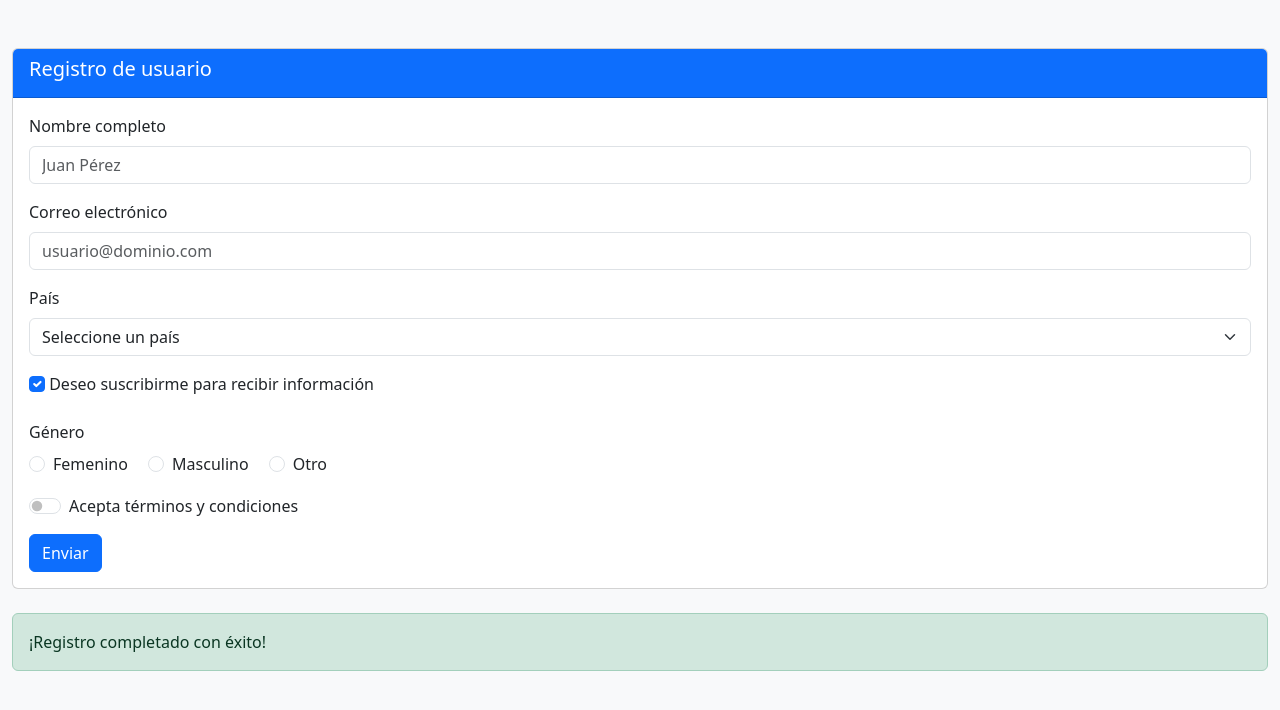
After one commit to Stevengt1/webCS, a PHP site: page /WebCS_C4/clase04.html in a window 1280 px wide. The commit adds this page. Shown: the top 710 px of the page. Run offline with PHP 8.4, Linux system fonts and the light colour scheme.

Commit message:
Commit de la clase 4
Creacion del HTML de la clase 4, bootstrap y ordenamiento de archivos en el Guthub

```diff
--- a/Styles/styles.css
+++ b/Styles/styles.css
@@ -49,9 +49,3 @@ label {
     color: #1A237E;
     font-size: 14px;
 }
-
-/*Preguntas para el profe
-    Por que el border-collapse no puede estar en una misma linea que el border, pero el border-style y border-color si?
-    Diferencia entre el hijo directo y hermano general porque el hijo directo dice que todos los <p> que esten dentro de <h> tendran x cosa
-    y el hermano general dice que todos los <p> hermanos que esten en <h> tendran x cosa
-*/
--- a/Tarea1.html
+++ b/Tareas/Tarea1.html
@@ -4,7 +4,7 @@
 <head>
     <meta charset="UTF-8">
     <title>Kimchi Tradicional</title>
-    <link rel="stylesheet" href="Styles/tareastyles.css">
+    <link rel="stylesheet" href="/Styles/TareaStyles/tareastyles.css">
     <link href="https://cdn.jsdelivr.net/npm/bootstrap@5.3.6/dist/css/bootstrap.min.css" rel="stylesheet"
         integrity="sha384-4Q6Gf2aSP4eDXB8Miphtr37CMZZQ5oXLH2yaXMJ2w8e2ZtHTl7GptT4jmndRuHDT" crossorigin="anonymous">
 </head>
--- /dev/null
+++ b/WebCS_C4/clase04.html
@@ -0,0 +1,82 @@
+<!DOCTYPE html>
+<html>
+
+<head>
+    <meta charset="UTF-8">
+    <title></title>
+    <link href="https://cdn.jsdelivr.net/npm/bootstrap@5.3.6/dist/css/bootstrap.min.css" rel="stylesheet"
+        integrity="sha384-4Q6Gf2aSP4eDXB8Miphtr37CMZZQ5oXLH2yaXMJ2w8e2ZtHTl7GptT4jmndRuHDT" crossorigin="anonymous">
+    <script src="https://cdn.jsdelivr.net/npm/bootstrap@5.3.6/dist/js/bootstrap.bundle.min.js"
+        integrity="sha384-j1CDi7MgGQ12Z7Qab0qlWQ/Qqz24Gc6BM0thvEMVjHnfYGF0rmFCozFSxQBxwHKO"
+        crossorigin="anonymous"></script>
+</head>
+
+<body class="bg-light">
+    <div class="container-fluid mt-5">
+        <!--container: Envuelve el contenido manteniendo el ancho máximo para así siempre tener el contenido organizado-->
+        <!--mt-5: margin-top de tamaño 5-->
+        <div class="card">
+            <div class="card-header bg-primary text-white">
+                <h5 class="card-title">Registro de usuario</h5>
+            </div>
+            <div class="card-body">
+                <form>
+                    <div class="mb-3">
+                        <label for="nombre" class="form-label">Nombre completo</label>
+                        <input type="text" class="form-control" id="nombre" placeholder="Juan P&eacute;rez">
+                    </div>
+
+                    <div class="mb-3">
+                        <label for="email" class="form-label">Correo electr&oacute;nico</label>
+                        <input type="email" class="form-control" id="email" placeholder="usuario@dominio.com">
+                    </div>
+
+                    <div class="mb-3">
+                        <label for="pais" class="form-label">Pa&iacute;s</label>
+                        <select class="form-select" id="pais">
+                            <option selected>Seleccione un pa&iacute;s</option>
+                            <option>Costa Rica</option>
+                            <option>Panam&aacute;</option>
+                            <option>Nicaragua</option>
+                            <option>Guatemala</option>
+                        </select>
+                    </div>
+
+                    <div class="mb-3">
+                        <input type="checkbox" class="form-check-input" value="" id="suscribirse" checked>
+                        <label for="suscribirse" class="form-label">Deseo suscribirme para recibir
+                            informaci&oacute;n</label>
+                    </div>
+
+                    <div class="mb-3">
+                        <label class="form-label d-block">Género</label>
+                        <div class="form-check form-check-inline">
+                            <input class="form-check-input" type="radio" name="genero" id="femenino" value="femenino">
+                            <label class="form-check-label" for="femenino">Femenino</label>
+                        </div>
+                        <div class="form-check form-check-inline">
+                            <input class="form-check-input" type="radio" name="genero" id="masculino" value="masculino">
+                            <label class="form-check-label" for="masculino">Masculino</label>
+                        </div>
+                        <div class="form-check form-check-inline">
+                            <input class="form-check-input" type="radio" name="genero" id="otro" value="otro">
+                            <label class="form-check-label" for="otro">Otro</label>
+                        </div>
+                    </div>
+
+                    <div class="form-check form-switch mb-3">
+                        <input class="form-check-input" type="checkbox" id="acepta">
+                        <label class="form-check-label" for="acepta">Acepta t&eacute;rminos y condiciones</label>
+                    </div>
+                    <button type="submit" class="btn btn-primary">Enviar</button>
+
+                </form>
+            </div>
+        </div>
+        <div class="alert alert-success mt-4" role="alert">
+            ¡Registro completado con &eacute;xito!
+        </div>
+
+    </div>
+</body>
+</html>
```
Also changed, not shown: Styles/TareaStyles/tareastyles.css (renamed from Styles/tareastyles.css), WebCS_C1-3/holamundo.html (renamed from holamundo.html), WebCS_C1-3/holamundo2.html (renamed from holamundo2.html), WebCS_C1-3/miprimerpagina.html (renamed from miprimerpagina.html), WebCS_C1-3/pagina02.html (renamed from pagina02.html).
